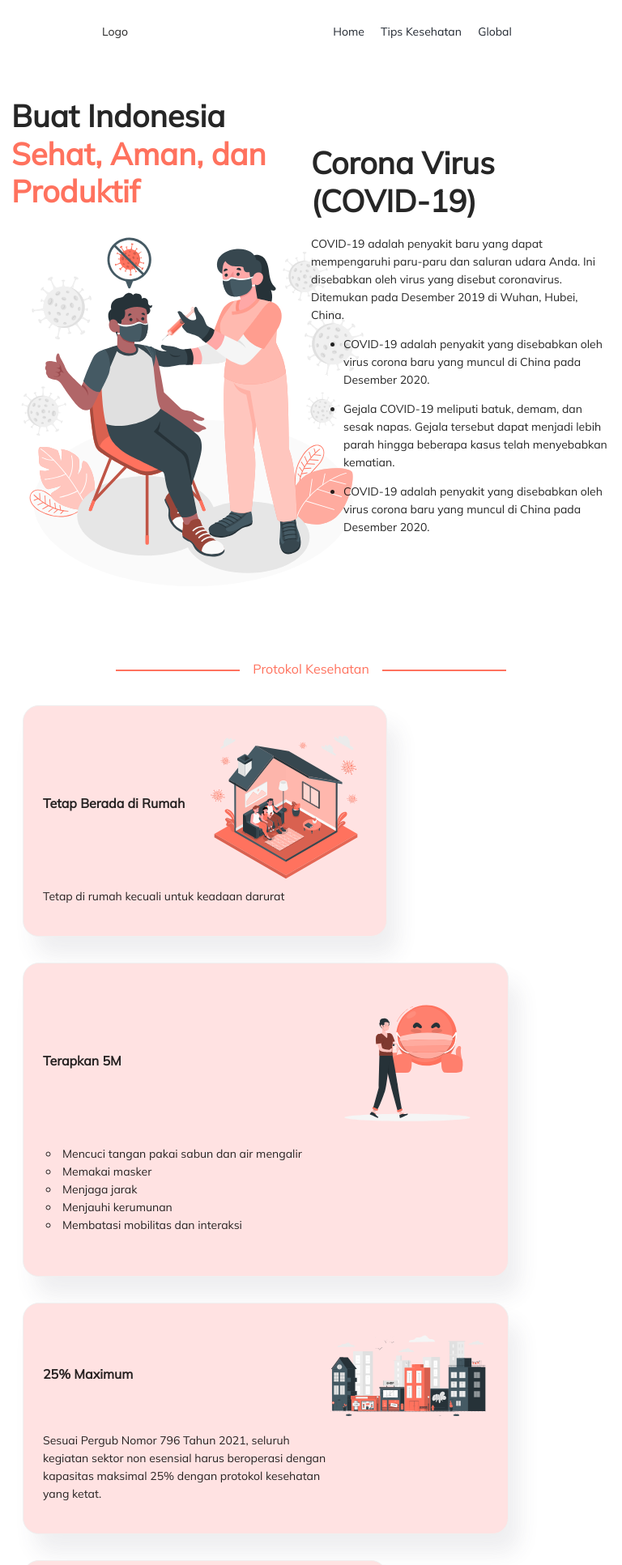
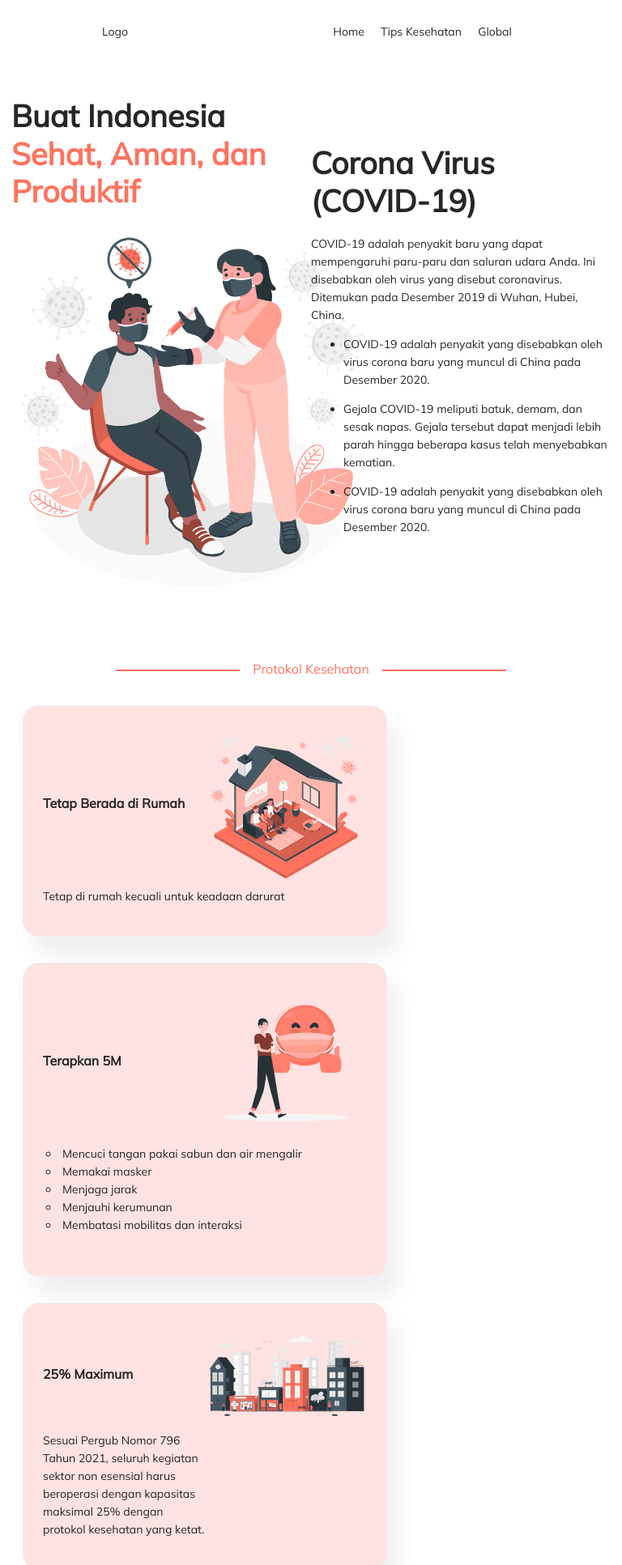
Before and after one commit to ilhamAdhim/covid-vaccination-rate, a React (Create React App) app: page /tips-kesehatan in a window 768 px wide. Shown: the top 1933 px of the page at 81% size. Built offline with nearby package versions, Linux system fonts and the light colour scheme.

Commit message:
card responsive

```diff
--- a/src/styles/health-card-list.css
+++ b/src/styles/health-card-list.css
@@ -69,5 +69,7 @@
 }
   /* For medium screen */
 @media only screen and (max-width: 1024px) and (min-width: 641px) {
-
+    .card-item-style-1 {
+        width: 450px;
+    }
 }
```
